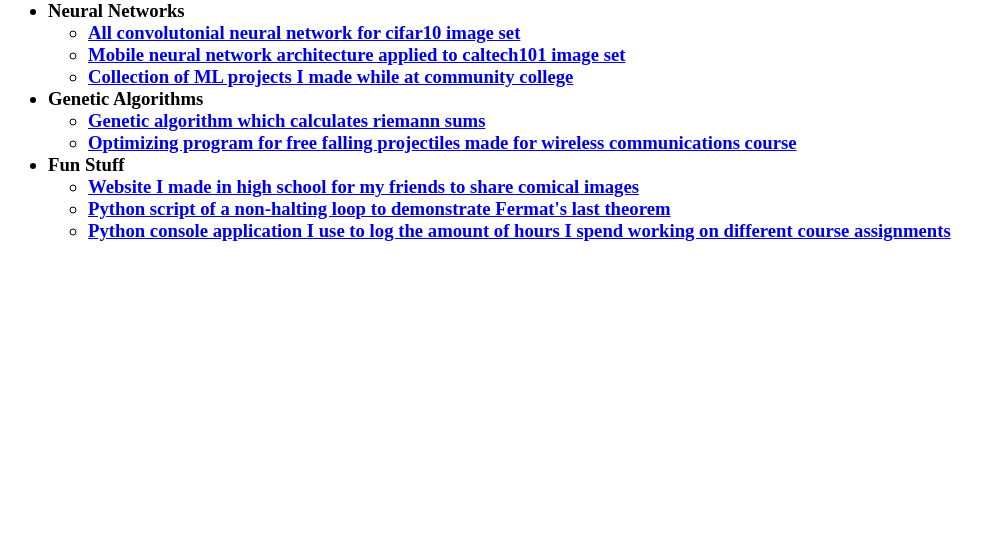
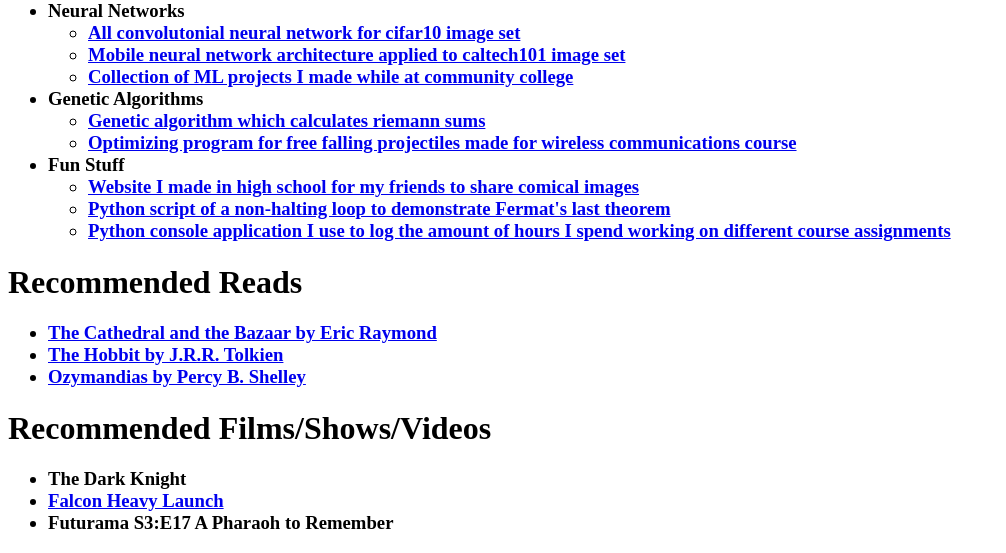
Before and after one commit to MHennelly/mikesite, a plain HTML site: page index.html in a window 1280 px wide. Shown: the part 480-1033 px from the top of the page, without its empty margins (0-1006 px from the left). Before the commit the page ends 800 px from the top, so only its background shows below. Drawn offline with Linux system fonts and the light colour scheme.

Commit message:
added some stuff

```diff
--- a/index.html
+++ b/index.html
@@ -38,5 +38,21 @@
     </ul>
   </ul>
 </h3>
+<h1>Recommended Reads<h1>
+<h3>
+  <ul>
+    <li><a href="http://www.catb.org/esr/writings/cathedral-bazaar/cathedral-bazaar/index.html#catbmain">The Cathedral and the Bazaar by Eric Raymond</a></li>
+    <li><a href="https://archive.org/details/TheHobbitByJRRTolkienEBOOK/page/n1">The Hobbit by J.R.R. Tolkien</a></li>
+    <li><a href="https://www.poets.org/poetsorg/poem/ozymandias">Ozymandias by Percy B. Shelley</a></li>
+  </ul>
+</h3>
+<h1>Recommended Films/Shows/Videos</h1>
+<h3>
+  <ul>
+    <li>The Dark Knight</li>
+    <li><a href="https://www.youtube.com/watch?v=wbSwFU6tY1c">Falcon Heavy Launch</a></li>
+    <li>Futurama S3:E17 A Pharaoh to Remember</li>
+  </ul>
+</h3>
 </body>
 </html>
```
Also changed, not shown: 2 other files.
